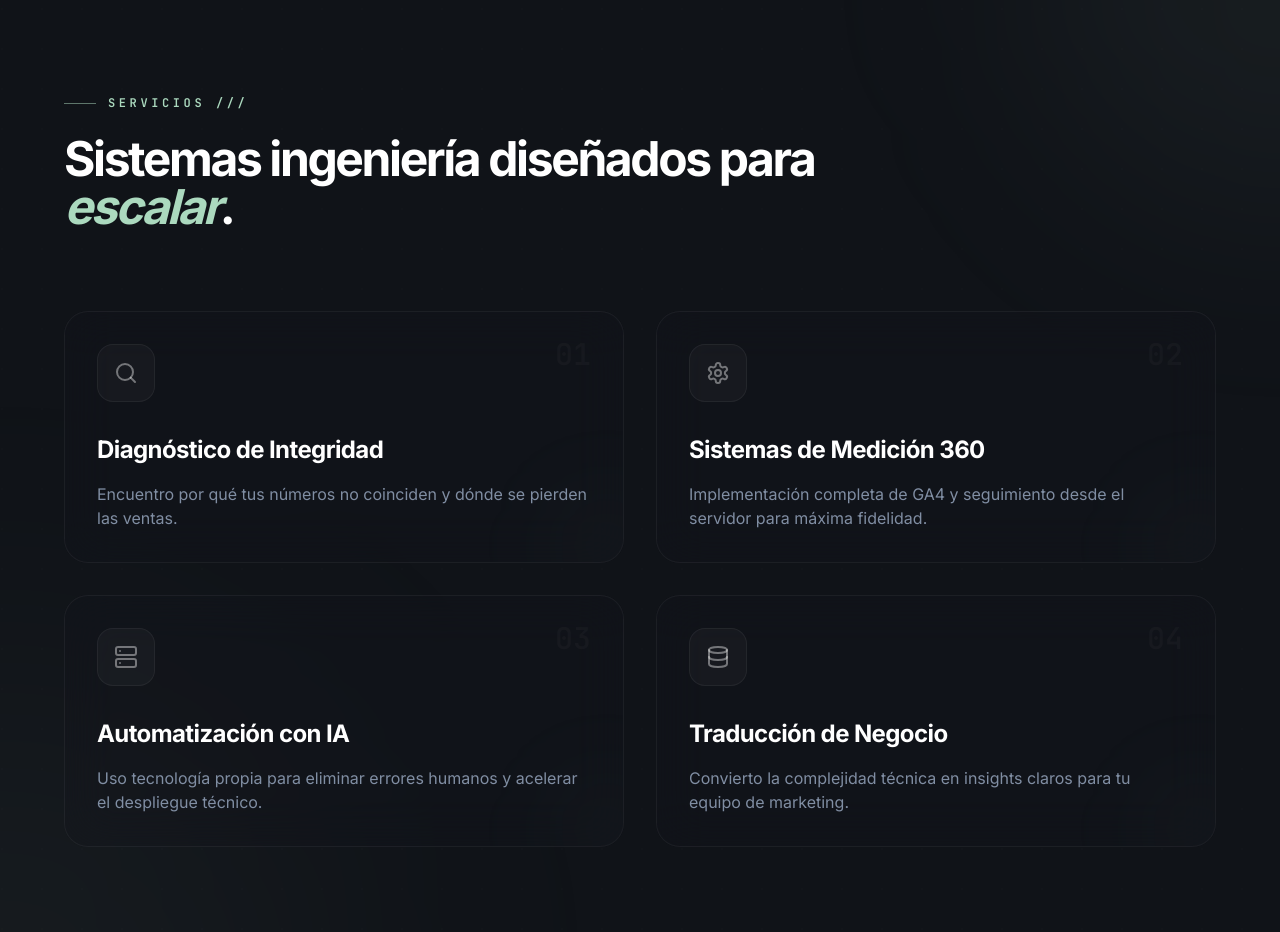
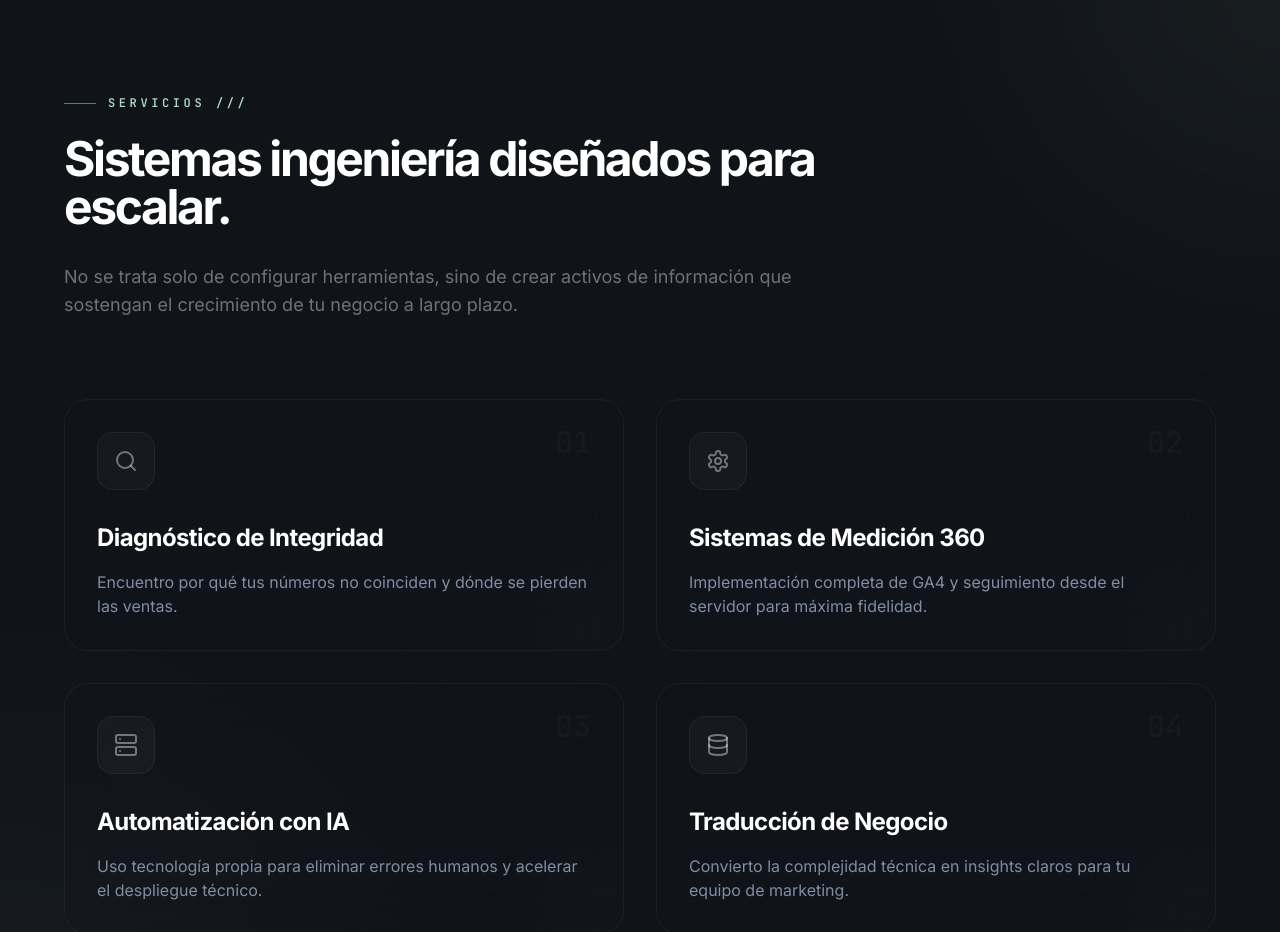
Before and after one commit to spelucin/spelucin.com, a Next.js app: page / in a window 1280 px wide. Shown: the part 1480-2412 px from the top of the page. Built offline with nearby package versions, Linux system fonts and the light colour scheme.

Commit message:
refactor: update landing page copy and remove redundant documentation files

```diff
--- a/src/components/landing/SolutionGrid.tsx
+++ b/src/components/landing/SolutionGrid.tsx
@@ -35,7 +35,7 @@ export default function SolutionGrid() {
     <section id="soluciones" className="relative py-24 sm:py-32 px-6 sm:px-12 border-t border-border bg-background overflow-hidden">
       {/* Background Texture Accents */}
       <div className="absolute inset-0 z-0 opacity-20 pointer-events-none"
-           style={{ backgroundImage: 'radial-gradient(circle at 2px 2px, rgba(255,255,255,0.05) 1px, transparent 0)', backgroundSize: '40px 40px' }} />
+        style={{ backgroundImage: 'radial-gradient(circle at 2px 2px, rgba(255,255,255,0.05) 1px, transparent 0)', backgroundSize: '40px 40px' }} />
       <div className="absolute top-0 right-0 w-[500px] h-[500px] bg-primary/5 blur-[120px] rounded-full -translate-y-1/2 translate-x-1/2" />
       <div className="absolute bottom-0 left-0 w-[600px] h-[600px] bg-primary/5 blur-[150px] rounded-full translate-y-1/2 -translate-x-1/2" />
 
@@ -55,8 +55,11 @@ export default function SolutionGrid() {
             </span>
           </div>
           <h2 className="font-inter font-bold text-3xl sm:text-4xl md:text-5xl text-white tracking-tighter leading-[1.05] mb-8 max-w-3xl">
-            Sistemas ingeniería diseñados para <span className="text-primary italic">escalar</span>.
+            Sistemas ingeniería diseñados para escalar.
           </h2>
+          <p className="text-white/40 text-sm sm:text-base md:text-lg leading-relaxed font-inter max-w-3xl">
+            No se trata solo de configurar herramientas, sino de crear activos de información que sostengan el crecimiento de tu negocio a largo plazo.
+          </p>
         </motion.div>
 
         {/* Layout de cuadrícula dinámica */}
@@ -78,7 +81,7 @@ export default function SolutionGrid() {
 
                 {/* Step Number Badge */}
                 <div className="absolute top-6 right-8 font-mono text-3xl font-black text-white/[0.03] group-hover:text-primary/10 transition-colors duration-500">
-                   {item.step}
+                  {item.step}
                 </div>
 
                 <div className="flex flex-col h-full">
```
Also changed, not shown: copy.txt (deleted), 1 other file (tests, documents, lock files or other folders).
